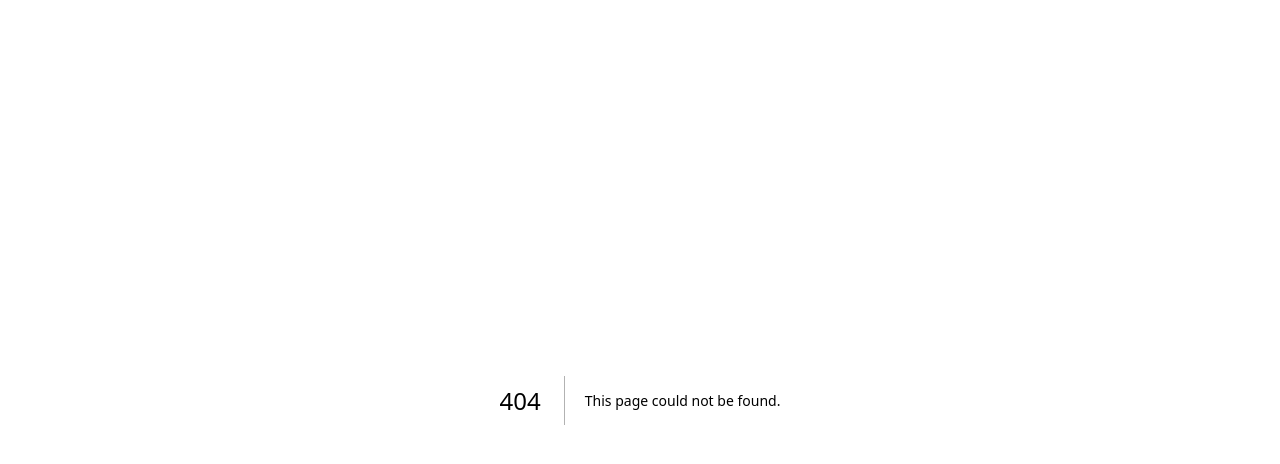
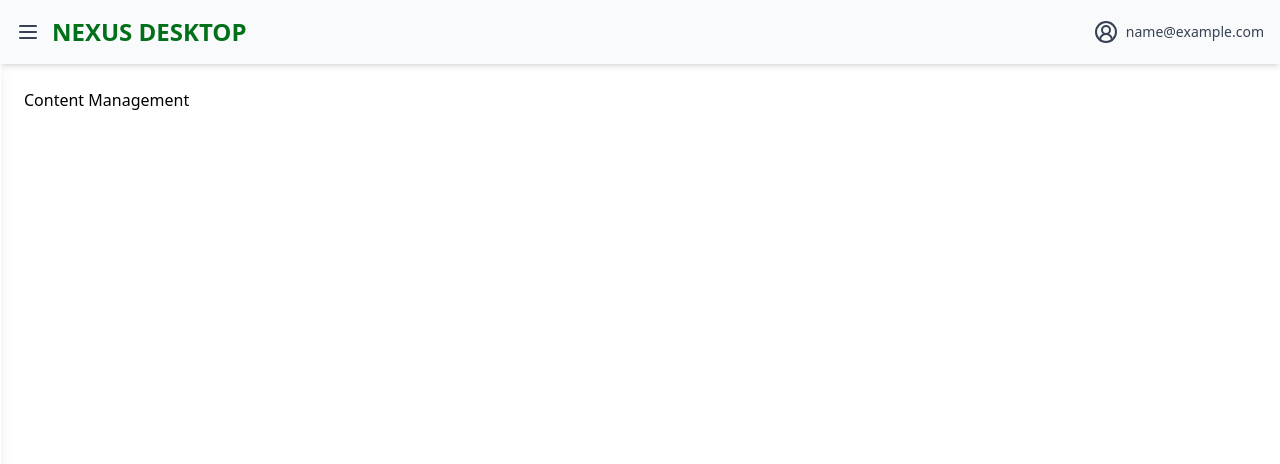
Before and after one commit to Muhammad-Junaid23/User-Admin-Cursor-AI, a Next.js app: page /admin/contentManagement in a window 1280 px wide. Before the commit this address had no page. Shown: the top 464 px of the page. Built offline with nearby package versions, Linux system fonts and the light colour scheme; sample sign-in values are in the browser's storage.

Commit message:
content management route created

```diff
--- /dev/null
+++ b/src/app/admin/contentManagement/page.tsx
@@ -0,0 +1,7 @@
+export default function ContentManagementPage() {
+  return (
+    <div className='p-6 space-y-6'>
+      <h1>Content Management</h1>
+    </div>
+  );
+}
--- a/src/components/layout/Sidebar.tsx
+++ b/src/components/layout/Sidebar.tsx
@@ -3,11 +3,12 @@
 import Link from 'next/link';
 import { usePathname } from 'next/navigation';
 import clsx from 'clsx';
-import { Home, BarChart2 } from 'lucide-react';
+import { Home, BarChart2, MonitorCog } from 'lucide-react';
 
 const navItems = [
   { name: 'Inventory', href: '/admin', icon: Home },
   { name: 'Analytics', href: '/admin/analytics', icon: BarChart2 },
+  { name: 'Content Management', href: '/admin/contentManagement', icon: MonitorCog },
 ];
 
 interface AdminSidebarProps {
@@ -21,7 +22,7 @@ export default function Sidebar({ isOpen, toggleSidebar }: AdminSidebarProps) {
   return (
     <aside
       className={clsx(
-        'h-[calc(100vh-3.5rem)] z-40 bg-white shadow-lg p-6 flex flex-col justify-between transition-all duration-300 ease-in-out',
+        'h-[calc(100vh-3.5rem)] z-40 bg-white shadow-lg px-4 py-6 flex flex-col justify-between transition-all duration-300 ease-in-out',
         isOpen ? 'fixed inset-y-14 left-0 w-64 translate-x-0' : 'fixed inset-y-14 -left-64'
       )}
     >
```
